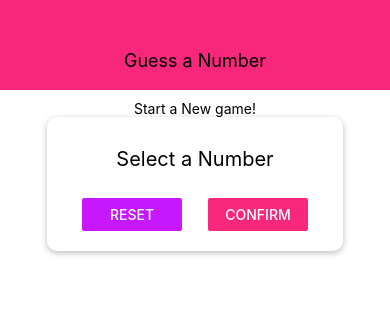
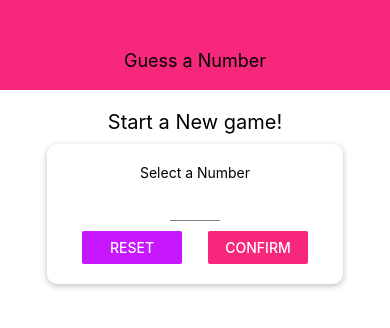
Before and after one commit to KulovacNedim/guess-a-number, a React Native app: screen / in a window 390 px wide. Shown: the top 328 px of the page. Built offline with nearby package versions, Linux system fonts and the light colour scheme.

Commit message:
Input styling finished and outputing styled comfirmation box implemented

```diff
--- a/components/Card.js
+++ b/components/Card.js
@@ -1,5 +1,5 @@
 import React from 'react';
-import { View, Text, StyleSheet, TextInput, Button } from 'react-native';
+import { View, StyleSheet } from 'react-native';
 
 const Card = props => {
     return (
--- /dev/null
+++ b/components/Input.js
@@ -0,0 +1,19 @@
+import React from 'react';
+import { TextInput, StyleSheet } from 'react-native';
+
+const Input = props => {
+    return (
+        <TextInput {...props} style={{...styles.input, ...props.style}} ></TextInput>
+    );
+};
+
+const styles = StyleSheet.create({
+    input: {
+        height: 30,
+        borderBottomColor: 'grey',
+        borderBottomWidth: 1,
+        marginVertical: 10
+    }
+});
+
+export default Input;
--- /dev/null
+++ b/components/NumberContainer.js
@@ -0,0 +1,30 @@
+import React from 'react';
+import { View, Text, StyleSheet } from 'react-native';
+
+import Colors from '../constants/colors';
+
+const NumberContainer = props => {
+    return (
+        <View style={styles.container}>
+            <Text style={styles.number}>{props.children}</Text>
+        </View>
+    );
+};
+
+const styles = StyleSheet.create({
+    container: {
+        borderWidth: 2,
+        borderColor: Colors.accent,
+        padding: 10,
+        borderRadius: 10,
+        marginVertical: 10,
+        alignItems: 'center',
+        justifyContent: 'center'
+    },
+    number: {
+        color: Colors.accent,
+        fontSize: 22
+    }
+});
+
+export default NumberContainer;
--- a/screens/StartGameScreen.js
+++ b/screens/StartGameScreen.js
@@ -1,26 +1,92 @@
-import React from 'react';
-import { View, Text, StyleSheet, TextInput, Button } from 'react-native';
+import React, { useState } from 'react';
+import { View, Text, StyleSheet, Button, TouchableWithoutFeedback, Keyboard, Alert } from 'react-native';
 
 import Card from '../components/Card';
+import Input from '../components/Input';
+import NumberContainer from '../components/NumberContainer';
 import Colors from '../constants/colors';
 
 const StartGameScreen = props => {
+    const [enteredValue, setEnteredValue] = useState('');
+    const [confirmed, setConfirmed] = useState(false);
+    const [selectedNumber, setSelectedNumber] = useState();
+
+    const numberInputHandler = inputText => {
+        setEnteredValue(inputText.replace(/[^0-9]/g, ''));
+    };
+
+    const resetInputHandler = () => {
+        setEnteredValue('');
+        setConfirmed(false);
+    };
+
+    const confirmInputHandler = () => {
+        const chosenNumber = parseInt(enteredValue);
+        if (isNaN(chosenNumber) || chosenNumber <= 0 || chosenNumber > 99) {
+            Alert.alert(
+                'Invalid number!',
+                'Number has to be a number between 1 and 99.',
+                [
+                    { text: 'OK', style: 'destructive', onPress: resetInputHandler }
+                ]
+            );
+            return;
+        }
+        setConfirmed(true);
+        setEnteredValue('');
+        setSelectedNumber(chosenNumber);
+        Keyboard.dismiss();
+    };
+
+    let confirmedOutput;
+
+    if (confirmed) {
+        confirmedOutput = (
+            <Card style={styles.summaryContainer}>
+                <Text>You selected:</Text>
+                <NumberContainer>{selectedNumber}</NumberContainer>
+                <Button title="START GAME" />
+            </Card>
+        );
+    }
+
     return (
+        <TouchableWithoutFeedback onPress={() => {
+            Keyboard.dismiss();
+        }}>
             <View style={styles.screen} >
-            <Text>Start a New game!</Text>
+                <Text style={styles.title}>Start a New game!</Text>
                 <Card style={styles.inputContainer}>
-                <Text style={styles.title}>Select a Number</Text>
-                <TextInput />
+                    <Text>Select a Number</Text>
+                    <Input
+                        style={styles.input}
+                        blurOnSubmit
+                        autoCapitalize='none'
+                        autoCorrect={false}
+                        keyboardType='number-pad'
+                        maxLength={2}
+                        onChangeText={numberInputHandler}
+                        value={enteredValue}
+                    />
                     <View style={styles.buttonContainer}>
                         <View style={styles.button}>
-                        <Button title="Reset" onPress={() => {}} color={Colors.accent} />
+                            <Button title="Reset"
+                                onPress={resetInputHandler}
+                                color={Colors.accent}
+                            />
                         </View>
                         <View style={styles.button}>
-                        <Button title="Confirm" onPress={() => {}} color={Colors.primary} />
+                            <Button
+                                title="Confirm"
+                                onPress={confirmInputHandler}
+                                color={Colors.primary}
+                            />
                         </View>
                     </View>
                 </Card>
+                {confirmedOutput}
             </View>
+        </TouchableWithoutFeedback>
     );
 };
 
@@ -47,6 +113,14 @@
     },
     button: {
         width: 100
+    },
+    input: {
+        width: 50,
+        textAlign: 'center'
+    },
+    summaryContainer: {
+        marginTop: 20,
+        alignItems: 'center'
     }
 });
 
```
Lines whose indentation alone changed are shown as unchanged.
